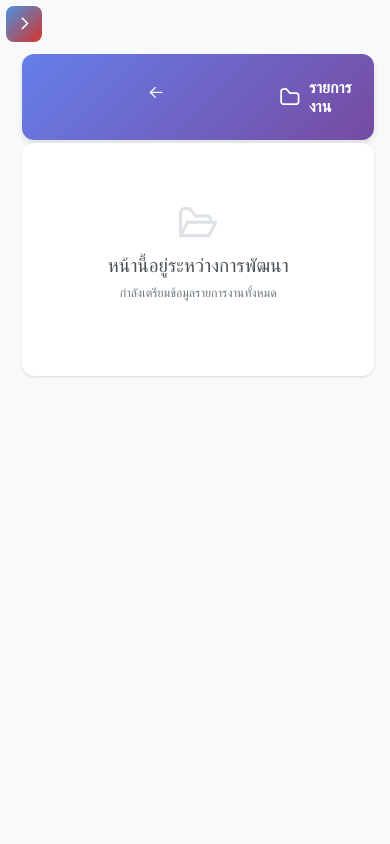
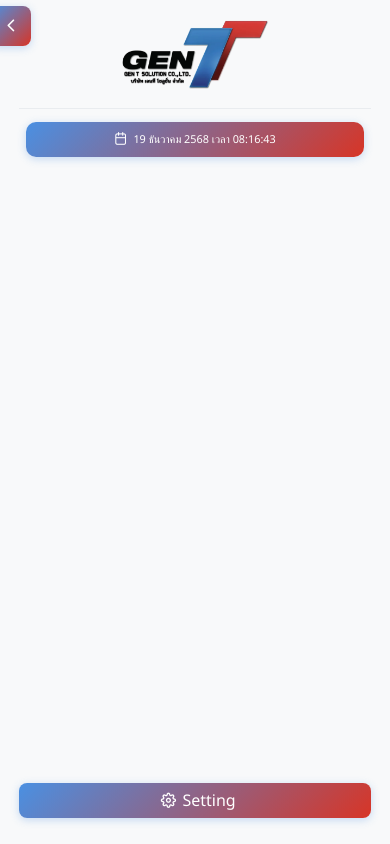
Before and after one commit to Painttt46/frontend_cem, a Vue app: page /management/projects in a window 390 px wide. Built offline with nearby package versions, Linux system fonts and the light colour scheme; no server answers; sample sign-in values are in the browser's storage; a web font is replaced by a local one.

Commit message:
roll backe

```diff
--- a/src/assets/styles/layout.css
+++ b/src/assets/styles/layout.css
@@ -45,16 +45,10 @@ canvas {
     border-color: transparent;
     background-color: transparent;
 }
-
-.main-scroll {
-    width: 100%;
-    height: calc(100vh - 16px);
+.row {
+    display: flex;
+    flex-wrap: wrap;
 }
-
-.p-scrollpanel-content {
-    padding-right: 0 !important;
-}
-
 
 .topbar button {
     margin-left: 8px;
@@ -154,11 +148,9 @@ li {
 .text-center {
     text-align: center !important;
 }
-
 .text-left {
     text-align: left !important;
 }
-
 .text-right {
     text-align: right !important;
 }
@@ -179,7 +171,7 @@ li {
     --bs-dark-rgb: 33, 37, 41;
 }
 
-body {
+body{
     position: fixed;
     height: 100vh !important;
 }
--- a/src/components/LayoutView.vue
+++ b/src/components/LayoutView.vue
@@ -20,18 +20,30 @@
       <Button label="OK" class="p-button-danger" @click="locationLogout" />
     </template>
   </Dialog>
+  <!-- Dialog Session หมดอายุ -->
+
+  <div class="flex flex-column card" :class="{ 'sidebar-hidden': !sidebarVisible }" style="height: 100vh; width: 100vw">
+    <div class="row" style="height: 100%">
+      <!-- Toggle Button - แสดงด้านซ้ายเสมอ -->
+      <Button @click="toggleSidebar" class="sidebar-toggle-btn"
+        :icon="sidebarVisible ? 'pi pi-chevron-left' : 'pi pi-chevron-right'" severity="secondary" text
+        :v-tooltip="sidebarVisible ? 'ซ่อนเมนู' : 'แสดงเมนู'" />
 
       <Dialog v-model:visible="visible" header="Setting"
-    :style="{ width: isMobile ? '90vw' : '400px', maxWidth: '90vw' }"
+        :style="{ width: isMobile ? '90vw' : '400px', maxWidth: '90vw', bottom: '20px' }"
         :position="position" :modal="true" :draggable="false">
         <div class="flex align-items-center gap-3 mb-3 mt-3">
           <router-link to="/profile" @click="visible = false" class="nav-link">
-        <h5><i class="pi pi-megaphone px-2" style="font-size: 1.5rem"></i>Profile</h5>
+            <h5>
+              <i class="pi pi-megaphone px-2" style="font-size: 1.5rem"></i>Profile
+            </h5>
           </router-link>
         </div>
         <div class="flex align-items-center gap-3 mb-3">
           <router-link to="/login" @click="logout" class="nav-link">
-        <h5><i class="pi pi-sign-out px-2" style="font-size: 1.2rem"></i>Logout</h5>
+            <h5>
+              <i class="pi pi-sign-out px-2" style="font-size: 1.2rem"></i>Logout
+            </h5>
           </router-link>
         </div>
         <div class="flex justify-content-end dialog-footer">
@@ -39,17 +51,10 @@
         </div>
       </Dialog>
 
-  <div class="layout-wrapper" :class="{ 'sidebar-collapsed': !sidebarVisible }">
-    <!-- Toggle Button -->
-    <Button @click="toggleSidebar" class="sidebar-toggle-btn"
-      :icon="sidebarVisible ? 'pi pi-chevron-left' : 'pi pi-chevron-right'"
-      severity="secondary" text />
-
-    <!-- Sidebar -->
-    <aside v-show="sidebarVisible" class="sidebar">
-      <div class="sidebar-content">
+      <div v-show="sidebarVisible" class="col-3 col-sm-3 col-md-2 col-lg-2 col-xl-2 bg-light p-0 sidebar-column">
+        <div class="p-4 sidebar-container" style="height: 100%; padding-top: 0px !important">
           <div class="logo-section">
-          <img src="@/assets/images/GENT.png" alt="GENT Logo" />
+            <img src="@/assets/images/GENT.png" alt="GENT Logo" style="max-width: 150px; height: auto;" />
           </div>
 
           <div class="datetime-section">
@@ -59,49 +64,90 @@
             </div>
           </div>
 
-        <nav class="nav-menu">
-          <router-link v-if="hasAccess('/daily_work')" to="/daily_work"
-            @click="closeSidebarOnMobile" class="nav-item" active-class="active">
-            <i class="pi pi-calendar"></i><span>ลงงานรายวัน</span>
+          <ul class="nav-menu">
+            <li class="nav-item ml-2 mt-2" v-if="hasAccess('/car_booking')">
+              <router-link to="/car_booking" @click="closeSidebarOnMobile" class="nav-link" active-class="active">
+                <h5 class="mt-2">
+                  <i class="pi pi-car px-2" style="font-size: 1.5rem"></i>เเจ้งใช้รถ
+                </h5>
               </router-link>
-          <router-link v-if="hasAccess('/car_booking')" to="/car_booking"
-            @click="closeSidebarOnMobile" class="nav-item" active-class="active">
-            <i class="pi pi-car"></i><span>เเจ้งใช้รถ</span>
+            </li>
+            <li class="nav-item ml-2 mt-2" v-if="hasAccess('/leave_work')">
+              <router-link to="/leave_work" @click="closeSidebarOnMobile" class="nav-link" active-class="active">
+                <h5 class="mt-2">
+                  <i class="pi pi-sign-out px-2" style="font-size: 1.5rem"></i>ลางาน
+                </h5>
               </router-link>
-          <router-link v-if="hasAccess('/leave_work')" to="/leave_work"
-            @click="closeSidebarOnMobile" class="nav-item" active-class="active">
-            <i class="pi pi-sign-out"></i><span>ลางาน</span>
+            </li>
+            <li class="nav-item ml-2 mt-2" v-if="hasAccess('/daily_work')">
+              <router-link to="/daily_work" @click="closeSidebarOnMobile" class="nav-link" active-class="active">
+                <h5 class="mt-2">
+                  <i class="pi pi-calendar px-2" style="font-size: 1.5rem"></i>ลงงานรายวัน
+                </h5>
               </router-link>
-          <router-link v-if="hasAccess('/projects')" to="/projects"
-            @click="closeSidebarOnMobile" class="nav-item" active-class="active">
-            <i class="pi pi-briefcase"></i><span>โครงการ</span>
+            </li>
+            <li class="nav-item ml-2 mt-2" v-if="hasAccess('/projects')">
+              <router-link to="/projects" @click="closeSidebarOnMobile" class="nav-link" active-class="active">
+                <h5 class="mt-2">
+                  <i class="pi pi-briefcase px-2" style="font-size: 1.5rem"></i>โครงการ
+                </h5>
               </router-link>
-          <router-link v-if="hasAccess('/management')" to="/management"
-            @click="closeSidebarOnMobile" class="nav-item" active-class="active">
-            <i class="pi pi-cog"></i><span>จัดการระบบ</span>
+            </li>
+            <li class="nav-item ml-2 mt-2" v-if="hasAccess('/management')">
+              <router-link to="/management" @click="closeSidebarOnMobile" class="nav-link" active-class="active">
+                <h5 class="mt-2">
+                  <i class="pi pi-cog px-2" style="font-size: 1.5rem"></i>จัดการระบบ
+                </h5>
               </router-link>
-        </nav>
-
-        <div class="sidebar-footer">
-          <Button @click="openPosition('bottom')" class="setting-button">
-            <i class="pi pi-cog"></i><span>Setting</span>
+            </li>
+          </ul>
+          <div class="nav-item ml-2"
+            style="width: 100%; color: white; vertical-align: bottom; display: flex; justify-content: center;">
+            <Button @click="openPosition('bottom')" style="
+                width: 80%;
+                min-width: 8rem;
+                color: white;
+                background: linear-gradient(135deg, #4A90E2, #D73527);
+                border: none;
+                border-radius: 8px;
+                box-shadow: 0 2px 8px rgba(74, 144, 226, 0.3);
+                transition: all 0.3s ease;
+                display: flex;
+                align-items: center;
+                justify-content: center;
+                padding: 8px 16px;
+              " class="setting-button">
+              <h5 style="margin: 0; display: flex; align-items: center; justify-content: center;">
+                <i class="pi pi-cog px-2" style="font-size: 1.2rem"></i>Setting
+              </h5>
             </Button>
+            <!-- <router-link to="/login" class="nav-link"><h5><i class="pi pi-sign-out px-2" style="font-size: 1.2rem;"></i>Logout</h5></router-link> -->
+            <!-- <router-link to="/login" class="btn btn-danger" style="width: 100%;">ออกจากระบบ</router-link> -->
           </div>
         </div>
-    </aside>
+      </div>
 
-    <!-- Main Content -->
-    <main class="main-content">
-      <ScrollPanel class="content-scroll">
+      <div :class="mainContentClass" style="height: 100%">
+        <div class="pt-1 pb-3 container-fluid h-100">
+          <div class="main-content-wrapper">
+            <ScrollPanel style="
+                width: 100%;
+                height: calc(100vh);
+                padding-right: 2rem;
+                padding-bottom: 2rem;
+              ">
               <RouterView />
             </ScrollPanel>
-    </main>
+          </div>
+        </div>
+      </div>
+    </div>
   </div>
 </template>
 
 <script setup>
 import { ref, onMounted, onUnmounted, computed } from "vue";
-// import { upperCase } from "@/App.vue";
+import { upperCase } from "@/App.vue";
 import axios from "axios";
 import ConfirmDialog from "primevue/confirmdialog";
 import { usePermissions } from "@/composables/usePermissions";
@@ -131,25 +177,44 @@ const closeSidebarOnMobile = () => {
 
 const updateIsMobile = () => {
   isMobile.value = window.innerWidth <= 768;
-  if (window.innerWidth <= 768) {
-    sidebarVisible.value = false;
-  }
 };
 
+const mainContentClass = computed(() => {
+  return sidebarVisible.value
+    ? 'col-9 col-sm-9 col-md-10 col-lg-10 col-xl-10'
+    : 'col-12';
+});
+
+var soc_user_id = ref();
+var soc_user = ref();
+var soc_user_firstLetter = ref();
+var soc_role = ref();
+var soc_firstname = ref();
+var soc_lastname = ref();
+
+var users = ref();
 var currentTime = ref(new Date());
 
 const currentDateTime = computed(() => {
   return currentTime.value.toLocaleString('th-TH', {
     year: 'numeric',
-    month: 'short',
+    month: 'long',
     day: 'numeric',
     hour: '2-digit',
-    minute: '2-digit'
+    minute: '2-digit',
+    second: '2-digit'
   })
 });
 
+function fetchData() {
+  axios.get('/user', {
+  }).then(user_response => {
+    users.value = user_response.data.data;
+  });
+}
+
 const resetTimer = () => {
-  timeout.value = 300;
+  timeout.value = 300; // รีเซ็ตเวลาเป็น 5 นาที
 };
 
 onMounted(() => {
@@ -158,11 +223,21 @@ onMounted(() => {
   window.addEventListener("mousemove", resetTimer);
   window.addEventListener("keydown", resetTimer);
   window.addEventListener("resize", updateIsMobile);
-  updateIsMobile();
 
+  soc_user_id.value = localStorage.getItem("soc_user_id");
+  soc_user.value = localStorage.getItem("soc_user");
+  soc_role.value = localStorage.getItem("soc_role");
+  soc_firstname.value = localStorage.getItem("soc_firstname") || "No data";
+  soc_lastname.value = localStorage.getItem("soc_lastname") || "No data";
+  if (soc_user.value != null) {
+    soc_user_firstLetter.value = upperCase(soc_user.value.charAt(0));
+  }
+
+  // Update time every second
   setInterval(() => {
     currentTime.value = new Date();
   }, 1000);
+  fetchData
 });
 
 onUnmounted(() => {
@@ -172,13 +247,17 @@ onUnmounted(() => {
   window.removeEventListener("resize", updateIsMobile);
 });
 
-const timeout = ref(300);
-let countdownTimer = null;
+const showSessionDialog = () => {
+  sessionDialog.value = true
+};
+
+const timeout = ref(300) // 5 นาที (300 วินาที)
+let countdownTimer = null; // ✅ กำหนดตัวแปรให้อยู่ภายนอก
 
 const reloadTab = () => {
-  sessionDialog.value = true;
+  // Don't clear localStorage immediately, let user choose
+  showSessionDialog.value = true;
 };
-
 const locationLogout = () => {
   localStorage.clear();
   sessionStorage.clear();
@@ -187,19 +266,24 @@ const locationLogout = () => {
 
 const logout = async () => {
   try {
+    // เรียก API logout เพื่อ clear cookie
     await axios.post('/api/auth/logout');
   } catch (error) {
     console.error('Logout error:', error);
   } finally {
+    // Clear localStorage และ sessionStorage
     localStorage.clear();
     sessionStorage.clear();
+
+    // Clear all cookies
     document.cookie.split(";").forEach((c) => {
       document.cookie = c.replace(/^ +/, "").replace(/=.*/, "=;expires=" + new Date().toUTCString() + ";path=/")
     });
+
+    // Redirect
     window.location.href = "/login";
   }
 };
-
 const startCountdown = () => {
   countdownTimer = setInterval(() => {
     timeout.value--;
@@ -212,45 +296,74 @@ const startCountdown = () => {
 </script>
 
 <style scoped>
-.layout-wrapper {
-  display: flex;
-  height: 100vh;
-  width: 100vw;
-  overflow: hidden;
+.dialog-footer {
+  margin-bottom: 1rem;
 }
 
-/* Sidebar */
-.sidebar {
-  width: 220px;
-  min-width: 220px;
-  background: #f8f9fa;
-  border-right: 1px solid #e9ecef;
-  display: flex;
-  flex-direction: column;
+.p-menuitem-link span {
+  color: black !important;
+}
+
+.sidebar-toggle-btn {
+  position: fixed;
+  top: 0.5rem;
+  right: var(--toggle-btn-right);
+  left: var(--toggle-btn-left);
+  z-index: 1000;
+  background: linear-gradient(135deg, #4A90E2, #D73527) !important;
+  color: white !important;
+  border: none !important;
+  border-radius: 8px !important;
+  box-shadow: 0 2px 8px rgba(74, 144, 226, 0.3) !important;
+  transition: all 0.3s ease !important;
+  width: 40px !important;
+  height: 40px !important;
+
+}
+:root {
+  --toggle-btn-right: 1rem;
+  /* ตำแหน่งเมื่อ sidebar เปิด */
+  --toggle-btn-left: auto;
+}
+
+.sidebar-hidden {
+  --toggle-btn-right: auto;
+  /* ตำแหน่งเมื่อ sidebar ปิด */
+  --toggle-btn-left: 1rem;
+}
+
+.sidebar-toggle-btn:hover {
+  transform: translateY(-2px) !important;
+  box-shadow: 0 4px 12px rgba(74, 144, 226, 0.4) !important;
+}
+
+.main-content-wrapper {
+  width: 100%;
+  height: 100%;
+  padding: 0 1rem;
+  margin-left: 2rem;
+  margin-right: 1rem;
+}
+
+.sidebar-column {
   transition: all 0.3s ease;
 }
 
-.sidebar-content {
+.sidebar-container {
   display: flex;
   flex-direction: column;
   height: 100%;
-  padding: 1rem;
 }
 
 .logo-section {
   text-align: center;
-  padding: 1rem 0;
+  padding: 1.5rem 0;
   border-bottom: 1px solid #e9ecef;
   margin-bottom: 1rem;
 }
 
-.logo-section img {
-  max-width: 120px;
-  height: auto;
-}
-
 .datetime-section {
-  margin-bottom: 1rem;
+  margin-bottom: 1.5rem;
 }
 
 .datetime-display {
@@ -258,161 +371,86 @@ const startCountdown = () => {
   align-items: center;
   justify-content: center;
   gap: 0.5rem;
-  font-size: 0.75rem;
+  font-size: 0.85rem;
   font-weight: 500;
   background: linear-gradient(135deg, #4A90E2, #D73527);
   color: white;
-  padding: 0.5rem;
-  border-radius: 8px;
+  padding: 0.75rem;
+  border-radius: 10px;
+  margin: 0 0.5rem;
+  box-shadow: 0 2px 8px rgba(74, 144, 226, 0.3);
 }
 
 .nav-menu {
   flex: 1;
-  display: flex;
-  flex-direction: column;
-  gap: 0.25rem;
   overflow-y: auto;
 }
 
-.nav-item {
-  display: flex;
-  align-items: center;
-  gap: 0.75rem;
-  padding: 0.75rem 1rem;
-  color: #495057;
-  text-decoration: none;
-  border-radius: 8px;
-  transition: all 0.2s ease;
-  font-size: 0.9rem;
+h1,
+h2,
+h3,
+h4 {
+  color: black !important;
 }
 
-.nav-item:hover {
-  background: #e9ecef;
+.nav-link.active {
+  background: linear-gradient(135deg, #4A90E2, #D73527);
+  color: white !important;
+  border-radius: 8px;
+  border-radius: 5px;
+  padding: 2px;
+  font-size: 20px;
 }
 
-.nav-item.active {
-  background: linear-gradient(135deg, #4A90E2, #D73527);
-  color: white !important;
+.setting-button:hover {
+  transform: translateY(-2px) !important;
+  box-shadow: 0 4px 12px rgba(74, 144, 226, 0.4) !important;
 }
 
-.nav-item i {
-  font-size: 1.1rem;
-  width: 24px;
+.setting-button:active {
+  transform: translateY(0) !important;
 }
 
-.sidebar-footer {
-  padding-top: 1rem;
-  border-top: 1px solid #e9ecef;
+/* Responsive - ทุก device ที่หน้าจอเล็ก */
+@media (max-width: 768px) {
+  .sidebar-toggle-btn {
+    top: 0.5rem;
   }
 
-.setting-button {
-  width: 100%;
-  display: flex;
-  align-items: center;
-  justify-content: center;
-  gap: 0.5rem;
-  padding: 0.75rem;
-  background: linear-gradient(135deg, #4A90E2, #D73527) !important;
-  color: white !important;
-  border: none !important;
-  border-radius: 8px !important;
-  font-size: 0.9rem;
-  cursor: pointer;
+  :root {
+    --toggle-btn-right: 0.5rem;
+    --toggle-btn-left: auto;
   }
 
-/* Main Content */
-.main-content {
-  flex: 1;
-  overflow: hidden;
-  background: #f8f9fa;
+  .sidebar-hidden {
+    --toggle-btn-right: auto;
+    --toggle-btn-left: 0.5rem;
   }
 
-.content-scroll {
-  width: 100%;
-  height: 100vh;
-}
-
-.content-scroll :deep(.p-scrollpanel-content) {
-  padding: 0.5rem;
-  width: 100%;
-}
-
-/* Toggle Button */
-.sidebar-toggle-btn {
-  position: fixed;
-  top: 0.5rem;
-  left: 225px;
-  z-index: 1001;
-  background: linear-gradient(135deg, #4A90E2, #D73527) !important;
-  color: white !important;
-  border: none !important;
-  border-radius: 8px !important;
-  width: 36px !important;
-  height: 36px !important;
-  transition: all 0.3s ease !important;
-}
-
-.sidebar-collapsed .sidebar-toggle-btn {
-  left: 0.5rem;
-}
-
-/* Responsive */
-@media (max-width: 1024px) {
-  .sidebar {
-    width: 200px;
-    min-width: 200px;
-  }
-  .sidebar-toggle-btn {
-    left: 205px;
-  }
-}
-
-@media (max-width: 768px) {
-  .sidebar {
+  .sidebar-column {
     position: fixed;
     top: 0;
     left: 0;
     height: 100vh;
-    width: 260px;
-    z-index: 1000;
-    box-shadow: 2px 0 10px rgba(0,0,0,0.1);
+    width: 100vw;
+    z-index: 999;
+    box-shadow: 2px 0 8px rgba(0, 0, 0, 0.1);
+    transform: translateX(0);
+    transition: transform 0.3s ease;
   }
 
-  .sidebar-toggle-btn {
-    left: 0.5rem;
-    top: 0.5rem;
-  }
-
-  .layout-wrapper:not(.sidebar-collapsed) .sidebar-toggle-btn {
-    left: 265px;
-  }
-
-  .main-content {
-    width: 100%;
-  }
-
-  .content-scroll :deep(.p-scrollpanel-content) {
-    padding: 0.5rem;
-    padding-top: 3rem;
+  .main-content-wrapper {
+    padding: 0 0.5rem;
+    margin-left: 0;
+    margin-right: 0;
+    width: calc(100% + 3.3rem);
   }
 }
 
-@media (max-width: 480px) {
-  .sidebar {
-    width: 100vw;
-  }
-
-  .layout-wrapper:not(.sidebar-collapsed) .sidebar-toggle-btn {
-    left: calc(100vw - 50px);
-  }
-
-  .logo-section img {
-    max-width: 100px;
-  }
-
-  .nav-item {
-    padding: 0.6rem 0.75rem;
-    font-size: 0.85rem;
+/* ซ่อน sidebar เมื่อหน้าจอเล็ก */
+@media (max-width: 768px) {
+  .sidebar-hidden .sidebar-column {
+    transform: translateX(-100%);
   }
 }
 </style>
--- a/src/views/projects/Projects.vue
+++ b/src/views/projects/Projects.vue
@@ -1,22 +1,25 @@
 <template>
-  <div class="projects-page">
+  <div class="projects-container">
     <Toast />
 
-    <div class="page-header">
-      <h1><i class="pi pi-briefcase"></i> โครงการ</h1>
-    </div>
+    <Card class="header-card">
+      <template #header>
+        <div class="main-header">
+          <h1><i class="pi pi-briefcase"></i> โครงการ</h1>
+        </div>
+      </template>
+    </Card>
 
-    <div class="page-content">
-      <div class="action-bar">
-        <Button @click="showTaskDialog = true" class="add-btn" icon="pi pi-plus-circle">
-          <span>เพิ่มงาน</span>
+    <div class="main-content">
+      <div class="tab-action-buttons">
+        <Button @click="showTaskDialog = true" class="task-btn" icon="pi pi-plus-circle" raised>
+          <span class="btn-text">เพิ่มงาน</span>
         </Button>
       </div>
       <TaskList ref="taskList" />
     </div>
 
-    <Dialog v-model:visible="showTaskDialog" modal header="เพิ่มงาน"
-      :style="{ width: '95vw', maxWidth: '1200px' }" :draggable="false">
+    <Dialog v-model:visible="showTaskDialog" modal header="เพิ่มงาน" :style="{ width: '90vw', height: '80vh' }" :draggable="false">
       <AddTaskForm @task-added="handleTaskAdded" @close-form="showTaskDialog = false" />
     </Dialog>
   </div>
@@ -49,94 +52,182 @@ export default {
 </script>
 
 <style scoped>
-.projects-page {
-  width: 100%;
-  min-height: 100%;
+.projects-container {
+  padding: 1.5rem;
+  max-width: 1400px;
+  margin: 0 auto;
   background: #f8f9fa;
+  min-height: 100vh;
+  font-family: 'Segoe UI', Tahoma, Geneva, Verdana, sans-serif;
 }
 
-.page-header {
+.header-card {
+  margin-bottom: 1.5rem;
+  box-shadow: 0 4px 20px rgba(0, 0, 0, 0.08);
+  border: 1px solid #e9ecef;
+}
+
+.header-card :deep(.p-card-body) {
+  padding: 0;
+}
+
+.header-card :deep(.p-card-content) {
+  padding: 0;
+}
+
+.main-header {
+  display: flex;
+  justify-content: space-between;
+  align-items: center;
+  padding: 2rem;
   background: linear-gradient(135deg, #4A90E2, #D73527);
   color: white;
-  padding: 1.5rem;
-  margin-bottom: 1rem;
-  border-radius: 12px;
+  border-radius: 15px 15px 0 0;
+  box-shadow: 0 4px 12px rgba(74, 144, 226, 0.3);
+  overflow: hidden;
+  min-height: 80px;
+  flex-wrap: wrap;
+  gap: 1.5rem;
 }
 
-.page-header h1 {
+.main-header h1 {
   margin: 0;
-  font-size: 1.5rem;
+  font-size: 1.8rem;
   font-weight: 600;
   display: flex;
   align-items: center;
-  gap: 0.5rem;
+  gap: 0.75rem;
 }
 
-.page-header i {
-  font-size: 1.25rem;
+.main-header i {
+  font-size: 1.5rem;
 }
 
-.page-content {
+.main-content {
   background: white;
   border-radius: 12px;
-  padding: 1rem;
-  box-shadow: 0 2px 8px rgba(0,0,0,0.05);
+  box-shadow: 0 4px 20px rgba(0, 0, 0, 0.08);
+  padding: 2rem;
 }
 
-.action-bar {
-  margin-bottom: 1rem;
+.tab-action-buttons {
+  display: flex;
+  gap: 1rem;
+  margin-bottom: 1.5rem;
+  margin-top: 0rem;
+  justify-content: flex-start;
+  flex-wrap: wrap;
 }
 
-.add-btn {
-  background: linear-gradient(135deg, #10b981, #059669) !important;
+.task-btn {
+  background: linear-gradient(135deg, #10b981 0%, #059669 100%) !important;
   border: none !important;
   color: white !important;
-  padding: 0.75rem 1.5rem !important;
+  padding: 1rem 2rem !important;
   font-weight: 600 !important;
-  border-radius: 8px !important;
-  display: inline-flex !important;
-  align-items: center !important;
-  gap: 0.5rem !important;
+  border-radius: 12px !important;
+  box-shadow: 0 4px 15px rgba(16, 185, 129, 0.4) !important;
+  transition: all 0.3s ease !important;
+  position: relative !important;
+  overflow: hidden !important;
+  min-width: 180px !important;
+  font-size: 1rem !important;
 }
 
-.add-btn:hover {
-  transform: translateY(-2px);
-  box-shadow: 0 4px 12px rgba(16, 185, 129, 0.4);
+.task-btn:hover {
+  transform: translateY(-3px) !important;
+  box-shadow: 0 8px 25px rgba(16, 185, 129, 0.6) !important;
+}
+
+.btn-text {
+  margin-left: 0.5rem;
+  font-size: 1rem;
+  letter-spacing: 0.5px;
 }
 
 @media (max-width: 768px) {
-  .page-header {
+  .projects-container {
     padding: 1rem;
-    margin-bottom: 0.75rem;
   }
 
-  .page-header h1 {
+  .main-header {
+    padding: 1.5rem;
+    min-height: 60px;
+  }
+
+  .main-header h1 {
+    font-size: 1.5rem;
+  }
+
+  .main-header i {
     font-size: 1.25rem;
   }
 
-  .page-content {
-    padding: 0.75rem;
+  .main-content {
+    padding: 1rem;
   }
 
-  .add-btn {
+  .tab-action-buttons {
+    flex-direction: column;
+    margin-bottom: 1rem;
+  }
+
+  .task-btn {
     width: 100%;
-    justify-content: center !important;
+    min-width: auto !important;
+    padding: 0.875rem 1.5rem !important;
+  }
+
+  .btn-text {
+    font-size: 0.9rem;
   }
 }
 
 @media (max-width: 480px) {
-  .page-header {
-    padding: 0.75rem;
-    border-radius: 8px;
+  .projects-container {
+    padding: 0.5rem;
   }
 
-  .page-header h1 {
-    font-size: 1.1rem;
+  .main-header {
+    padding: 1rem;
+    min-height: 50px;
   }
 
-  .page-content {
-    padding: 0.5rem;
-    border-radius: 8px;
+  .main-header h1 {
+    font-size: 1.25rem;
+    gap: 0.5rem;
+  }
+
+  .main-header i {
+    font-size: 1rem;
+  }
+
+  .main-content {
+    padding: 0.75rem;
+  }
+
+  .task-btn {
+    padding: 0.75rem 1.25rem !important;
+    font-size: 0.9rem !important;
+  }
+
+  .btn-text {
+    font-size: 0.85rem;
+  }
+}
+
+@media (max-width: 768px) and (orientation: landscape) {
+  .main-header {
+    padding: 1rem;
+    min-height: 50px;
+  }
+
+  .main-header h1 {
+    font-size: 1.25rem;
+  }
+
+  .main-content {
+    padding: 1rem;
   }
 }
 </style>
```
Lines whose indentation alone changed are shown as unchanged.
